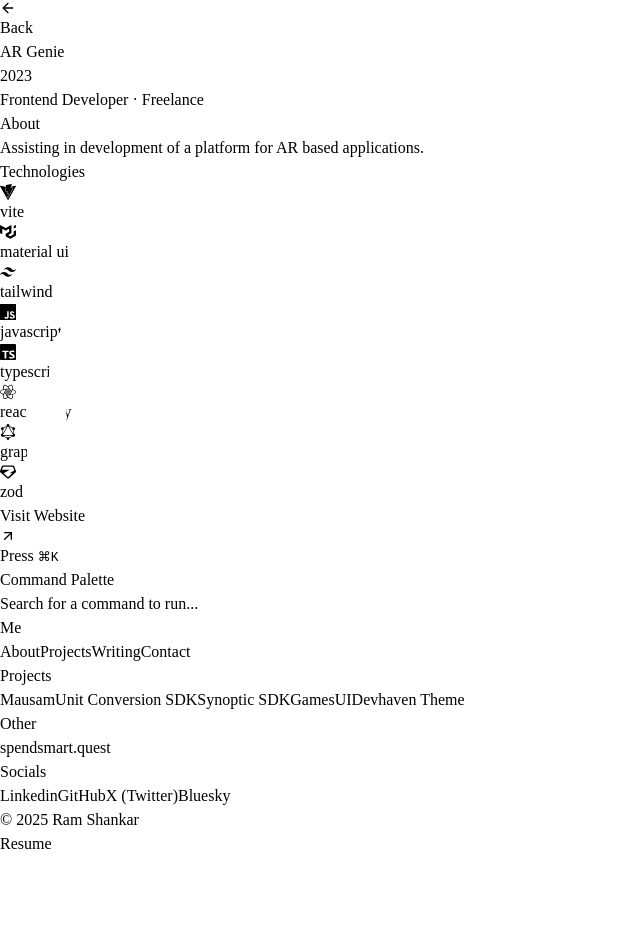
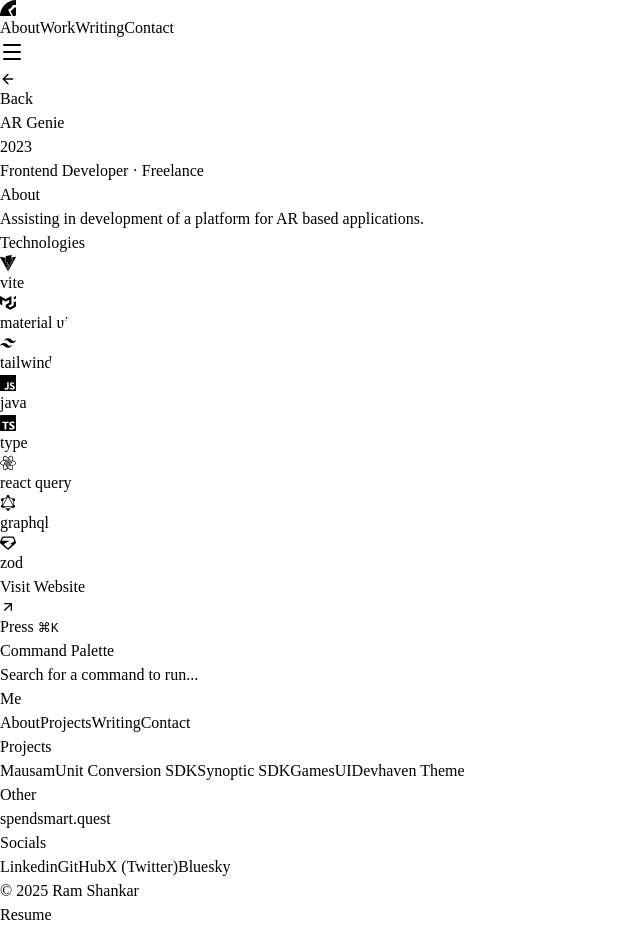
Before and after one commit to BlankRiser/monorepo, a Next.js app in the folder apps/portfolio/: page /work/ar-genie in a window 1280 px wide. Shown: the whole page, without its empty margins (0-640 px from the left). Before the commit the page ends 856 px from the top, so only its background shows below. Built offline with nearby package versions, Linux system fonts and the light colour scheme.

Commit message:
feat: Navbar, update the DevHaven logo

```diff
--- /dev/null
+++ b/apps/portfolio/app/(public)/layout.tsx
@@ -0,0 +1,14 @@
+import { Navbar } from "@/components/common/navbar";
+
+export default function PublicPagesLayout({
+  children,
+}: Readonly<{
+  children: React.ReactNode;
+}>) {
+  return (
+    <>
+      <Navbar />
+      <main className="pt-20 min-h-screen">{children}</main>
+    </>
+  );
+}
--- /dev/null
+++ b/apps/portfolio/app/(public)/work/page.tsx
@@ -0,0 +1,3 @@
+export default async function WorkPage() {
+  return <>work page</>;
+}
--- a/apps/portfolio/components/common/footer.tsx
+++ b/apps/portfolio/components/common/footer.tsx
@@ -4,7 +4,7 @@
 import { motion } from "motion/react";
 import Link from "next/link";
 
-const projects = [
+export const projects = [
   {
     label: "Mausam",
     url: "https://mausam.ram.codes/",
@@ -37,7 +37,7 @@
   },
 ];
 
-const socials = [
+export const socials = [
   {
     platform: "Linkedin",
     username: "ram-shankar-choudhary",
@@ -60,7 +60,7 @@
   },
 ];
 
-const otherLinks = [
+export const otherLinks = [
   {
     label: "spendsmart.quest",
     url: "https://www.spendsmart.quest/",
--- /dev/null
+++ b/apps/portfolio/components/common/navbar.tsx
@@ -0,0 +1,177 @@
+"use client";
+
+import { useState } from "react";
+import Link from "next/link";
+import { usePathname } from "next/navigation";
+import { motion, AnimatePresence } from "motion/react";
+import { Menu, X } from "lucide-react";
+import { cn } from "@workspace/ui/lib/utils";
+import { projects, socials, otherLinks } from "./footer";
+import { DevHavenLogo } from "@workspace/ui/icons/devhaven-logo";
+
+const navLinks = [
+  { href: "/about", label: "About" },
+  { href: "/work", label: "Work" },
+  { href: "/writing", label: "Writing" },
+  { href: "/contact", label: "Contact" },
+];
+
+export function Navbar() {
+  const [isOpen, setIsOpen] = useState(false);
+  const pathname = usePathname();
+
+  const toggleMenu = () => setIsOpen(!isOpen);
+
+  return (
+    <>
+      <motion.nav
+        initial={{ y: -100 }}
+        animate={{ y: 0 }}
+        transition={{ duration: 0.6, ease: [0.16, 1, 0.3, 1] }}
+        className="fixed top-0 left-0 right-0 z-50 flex justify-center px-6 py-4 backdrop-blur-md bg-white/50 dark:bg-black/50 border-b border-black/5 dark:border-white/5"
+      >
+        <div className="flex items-center justify-between w-full max-w-5xl mx-auto">
+          <Link href="/" className="text-xl font-bold tracking-tighter">
+            <DevHavenLogo className=" size-8" />
+          </Link>
+
+          <div className="hidden sm:flex items-center gap-6">
+            {navLinks.map((link) => (
+              <Link
+                key={link.href}
+                href={link.href}
+                className={cn(
+                  "text-sm font-medium transition-colors hover:text-black dark:hover:text-white",
+                  pathname === link.href
+                    ? "text-black dark:text-white"
+                    : "text-neutral-500"
+                )}
+              >
+                {link.label}
+              </Link>
+            ))}
+          </div>
+          <button
+            onClick={toggleMenu}
+            className="sm:hidden p-2 -mr-2 text-neutral-800 dark:text-neutral-200"
+            aria-label="Toggle menu"
+          >
+            {isOpen ? <X size={24} /> : <Menu size={24} />}
+          </button>
+        </div>
+      </motion.nav>
+
+      <AnimatePresence>
+        {isOpen && (
+          <motion.div
+            initial={{ opacity: 0, x: "100%" }}
+            animate={{ opacity: 1, x: 0 }}
+            exit={{ opacity: 0, x: "100%" }}
+            transition={{ duration: 0.4, ease: [0.16, 1, 0.3, 1] }}
+            className="fixed inset-0 z-40 flex flex-col pt-24 px-6 bg-white/80 dark:bg-black/80 backdrop-blur-xl sm:hidden"
+          >
+            <div className="flex flex-col gap-8 h-full overflow-y-auto pb-10">
+              {/* Main Links */}
+              <div className="flex flex-col gap-4">
+                {navLinks.map((link, i) => (
+                  <motion.div
+                    key={link.href}
+                    initial={{ opacity: 0, y: 20 }}
+                    animate={{ opacity: 1, y: 0 }}
+                    transition={{ delay: 0.1 + i * 0.05 }}
+                  >
+                    <Link
+                      href={link.href}
+                      onClick={() => setIsOpen(false)}
+                      className="text-2xl font-semibold tracking-tight text-neutral-900 dark:text-neutral-100"
+                    >
+                      {link.label}
+                    </Link>
+                  </motion.div>
+                ))}
+              </div>
+              <div className="h-px bg-neutral-200 dark:bg-neutral-800 w-full my-2" />
+              <div className="flex flex-col gap-3">
+                <h3 className="text-sm font-medium text-neutral-500 uppercase tracking-wider">
+                  Projects
+                </h3>
+                {projects.slice(0, 5).map((p, i) => (
+                  <motion.a
+                    key={p.label}
+                    initial={{ opacity: 0, y: 10 }}
+                    animate={{ opacity: 1, y: 0 }}
+                    transition={{ delay: 0.3 + i * 0.05 }}
+                    href={p.url}
+                    target="_blank"
+                    rel="noopener noreferrer"
+                    className="text-lg text-neutral-700 dark:text-neutral-300"
+                  >
+                    {p.label}
+                  </motion.a>
+                ))}
+              </div>
+
+              <div className="flex flex-col gap-3">
+                <h3 className="text-sm font-medium text-neutral-500 uppercase tracking-wider">
+                  Other
+                </h3>
+                {otherLinks.map((l, i) => (
+                  <motion.a
+                    key={l.label}
+                    initial={{ opacity: 0, y: 10 }}
+                    animate={{ opacity: 1, y: 0 }}
+                    transition={{ delay: 0.4 + i * 0.05 }}
+                    href={l.url}
+                    target="_blank"
+                    rel="noopener noreferrer"
+                    className="text-lg text-neutral-700 dark:text-neutral-300"
+                  >
+                    {l.label}
+                  </motion.a>
+                ))}
+              </div>
+
+              <div className="flex flex-col gap-3">
+                <h3 className="text-sm font-medium text-neutral-500 uppercase tracking-wider">
+                  Socials
+                </h3>
+                <div className="flex flex-wrap gap-4">
+                  {socials.map((s, i) => (
+                    <motion.a
+                      key={s.platform}
+                      initial={{ opacity: 0, y: 10 }}
+                      animate={{ opacity: 1, y: 0 }}
+                      transition={{ delay: 0.5 + i * 0.05 }}
+                      href={s.link}
+                      target="_blank"
+                      rel="noopener noreferrer"
+                      className="text-sm text-neutral-600 dark:text-neutral-400 border border-neutral-200 dark:border-neutral-800 rounded-full px-3 py-1"
+                    >
+                      {s.platform}
+                    </motion.a>
+                  ))}
+                </div>
+              </div>
+
+              <motion.div
+                initial={{ opacity: 0 }}
+                animate={{ opacity: 1 }}
+                transition={{ delay: 0.6 }}
+                className="mt-4"
+              >
+                <a
+                  href="https://bio.ram.codes/resume"
+                  target="_blank"
+                  rel="noreferrer"
+                  className="inline-block px-5 py-2 bg-black dark:bg-white text-white dark:text-black rounded-full text-sm font-medium"
+                >
+                  Resume
+                </a>
+              </motion.div>
+            </div>
+          </motion.div>
+        )}
+      </AnimatePresence>
+    </>
+  );
+}
--- a/packages/ui/src/icons/devhaven-logo.tsx
+++ b/packages/ui/src/icons/devhaven-logo.tsx
@@ -1,16 +1,34 @@
-import { SVGProps } from "react";
+import { memo, SVGProps } from "react";
 
-export const DevHavenLogo = (props: SVGProps<SVGSVGElement>) => (
+// export const DevHavenLogo = (props: SVGProps<SVGSVGElement>) => (
+//   <svg
+//     width="1em"
+//     height="1em"
+//     fill="none"
+//     xmlns="http://www.w3.org/2000/svg"
+//     {...props}
+//   >
+//     <path
+//       d="M66.868 98.547C45.418 110.104 33.621 123.8 33.621 123.8l.593-24.214c32.5-21.019 36.73-51.762 36.73-51.762C64.08 54.03 37.91 59.382 37.91 59.382l18.876-2.14C53.021 73.612 36.97 83.889 36.97 83.889c-6.65-11.771-19.865-41.843-19.865-41.843C25.9 37.552 42.201 19.36 42.201 19.36c5.577.428 24.024-1.926 24.024-1.926 7.507 14.982 27.67 30.39 27.67 30.39-9.009 12.414-27.027 50.723-27.027 50.723ZM72.236 0C48.92 5.28 35.33.999 35.33.999 15.02 31.827 0 33.254 0 33.254c6.58 14.272 30.468 55.519 30.468 55.519L21.17 97.05l.143 52.95c22.172-32.683 51.209-45.671 51.209-45.671C74.81 88.202 111 39.819 111 39.819 84.68 32.255 72.236 0 72.236 0Z"
+//       fill="#fff"
+//     />
+//   </svg>
+// );
+
+const Logo = (props: SVGProps<SVGSVGElement>) => (
   <svg
+    width="1em"
+    height="1em"
+    fill="none"
     xmlns="http://www.w3.org/2000/svg"
-    width={150}
-    height={150}
-    fill="none"
     {...props}
   >
+    <circle cx={16} cy={16} r={16} fill="#000" />
     <path
-      fill="#000"
-      d="M85.868 98.547C64.418 110.104 52.621 123.8 52.621 123.8l.593-24.214c32.5-21.019 36.73-51.762 36.73-51.762C83.08 54.03 56.91 59.382 56.91 59.382l18.876-2.14C72.021 73.612 55.97 83.889 55.97 83.889c-6.65-11.771-19.865-41.843-19.865-41.843C44.9 37.552 61.201 19.36 61.201 19.36c5.577.428 24.024-1.926 24.024-1.926 7.507 14.982 27.67 30.39 27.67 30.39-9.009 12.414-27.027 50.723-27.027 50.723ZM91.236 0C67.92 5.28 54.33.999 54.33.999 34.02 31.827 19 33.254 19 33.254c6.58 14.272 30.468 55.519 30.468 55.519L40.17 97.05l.143 52.95c22.172-32.683 51.209-45.671 51.209-45.671C93.81 88.202 130 39.819 130 39.819 103.68 32.255 91.236 0 91.236 0Z"
+      d="M18.241 19.61c-3.285 1.773-5.092 3.873-5.092 3.873l.09-3.713c4.979-3.223 5.626-7.937 5.626-7.937-1.051.952-5.059 1.772-5.059 1.772l2.891-.328c-.577 2.51-3.035 4.086-3.035 4.086-1.018-1.805-3.042-6.416-3.042-6.416 1.347-.689 3.843-3.478 3.843-3.478.854.065 3.68-.296 3.68-.296 1.15 2.297 4.237 4.66 4.237 4.66-1.38 1.903-4.139 7.777-4.139 7.777Zm.822-15.11c-3.57.81-5.652.153-5.652.153C10.301 9.38 8 9.6 8 9.6c1.008 2.188 4.666 8.513 4.666 8.513l-1.424 1.27.022 8.118c3.396-5.011 7.843-7.003 7.843-7.003.35-2.473 5.893-9.891 5.893-9.891-4.03-1.16-5.937-6.106-5.937-6.106Z"
+      fill="#fff"
     />
   </svg>
 );
+
+export const DevHavenLogo = memo(Logo);
```
Also changed, not shown: apps/portfolio/app/(public)/work/[slug]/page.tsx (renamed from apps/portfolio/app/(urls)/work/[slug]/page.tsx), apps/portfolio/app/(public)/work/[slug]/work-detail-client.tsx (renamed from apps/portfolio/app/(urls)/work/[slug]/work-detail-client.tsx), 1 other file (tests, documents, lock files or other folders).
